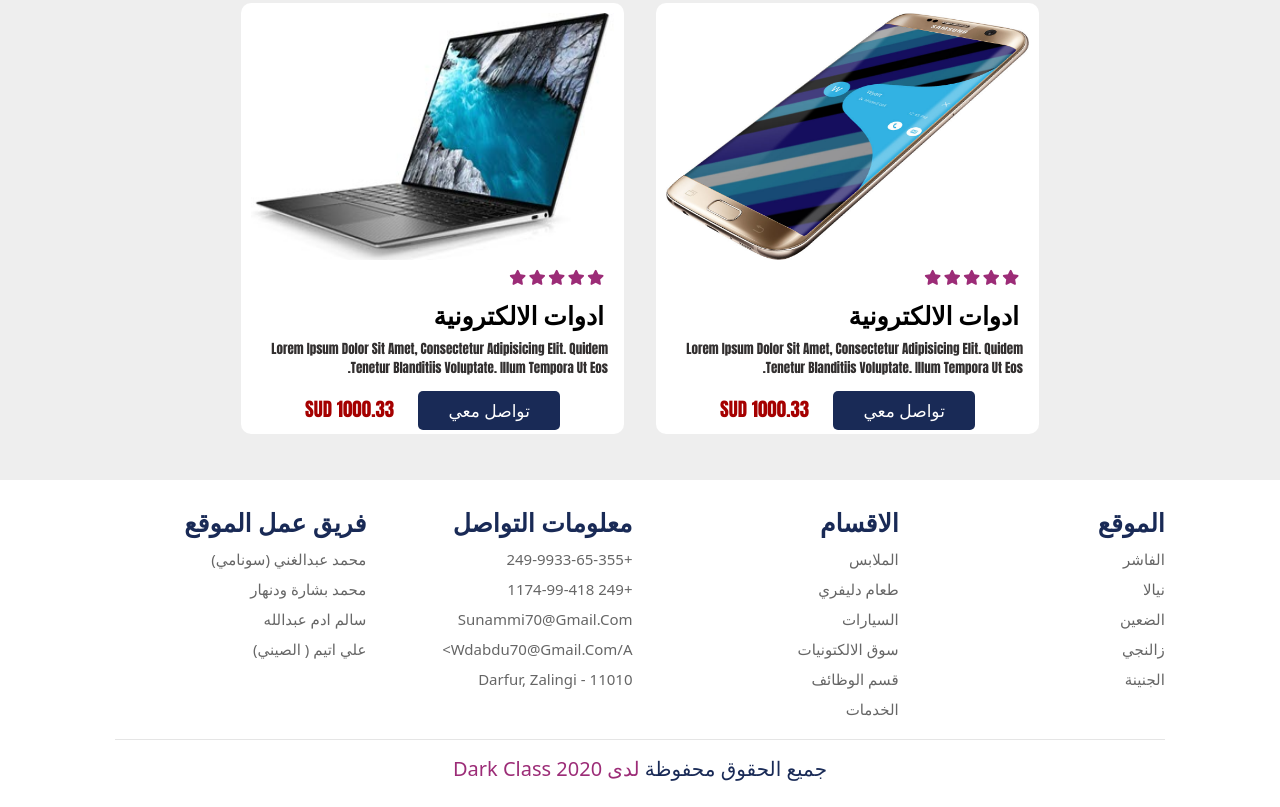
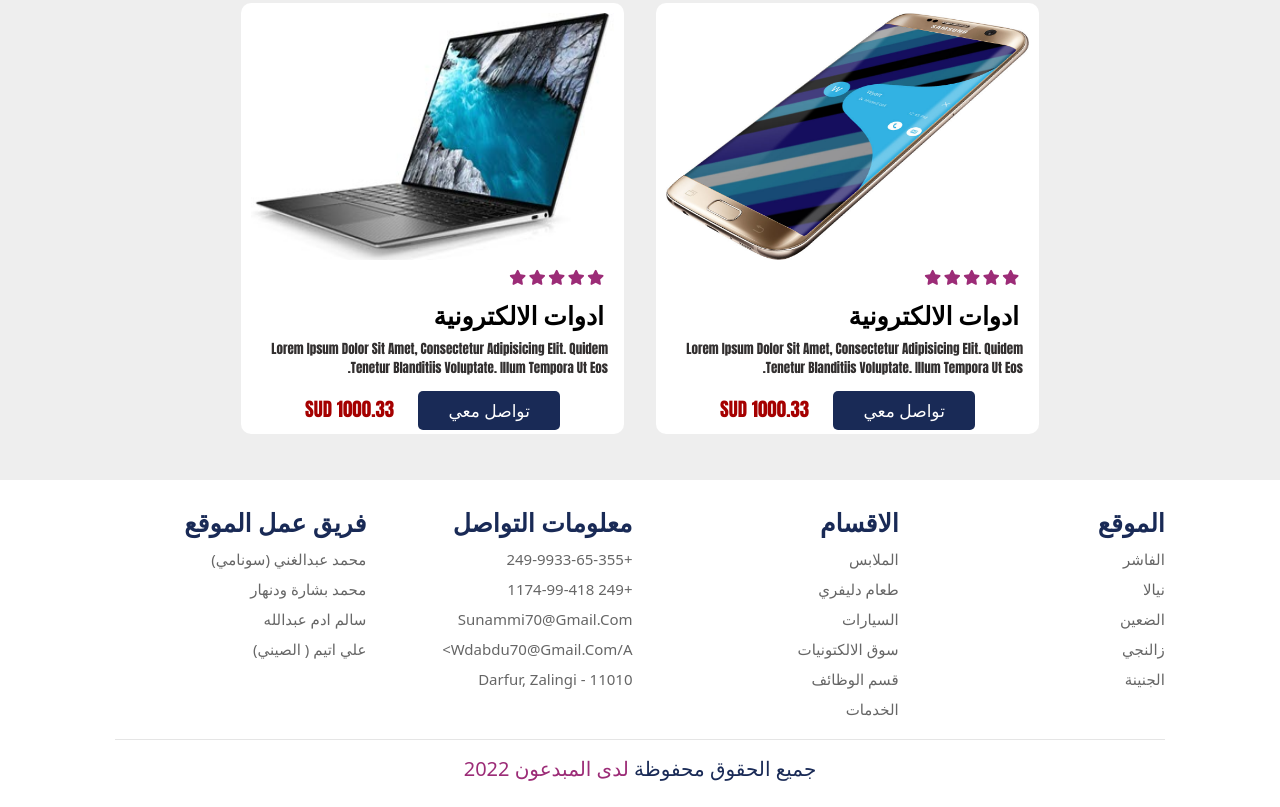
Before and after one commit to Sunammi70/darkclass, a plain HTML site: page index.html in a window 1280 px wide. Shown: the part 2800-3607 px from the top of the page. Drawn offline with nearby package versions, Linux system fonts and the light colour scheme; a script that the page names is missing.

Commit message:
update 1.1.1

```diff
--- a/index.html
+++ b/index.html
@@ -328,7 +328,7 @@
 
     </div>
 
-    <div class="credit">جميع الحقوق محفوظة <span> لدى Dark Class 2020</span> </div>
+    <div class="credit">جميع الحقوق محفوظة <span> لدى المبدعون 2022 </span> </div>
 
 </section>
 
```
